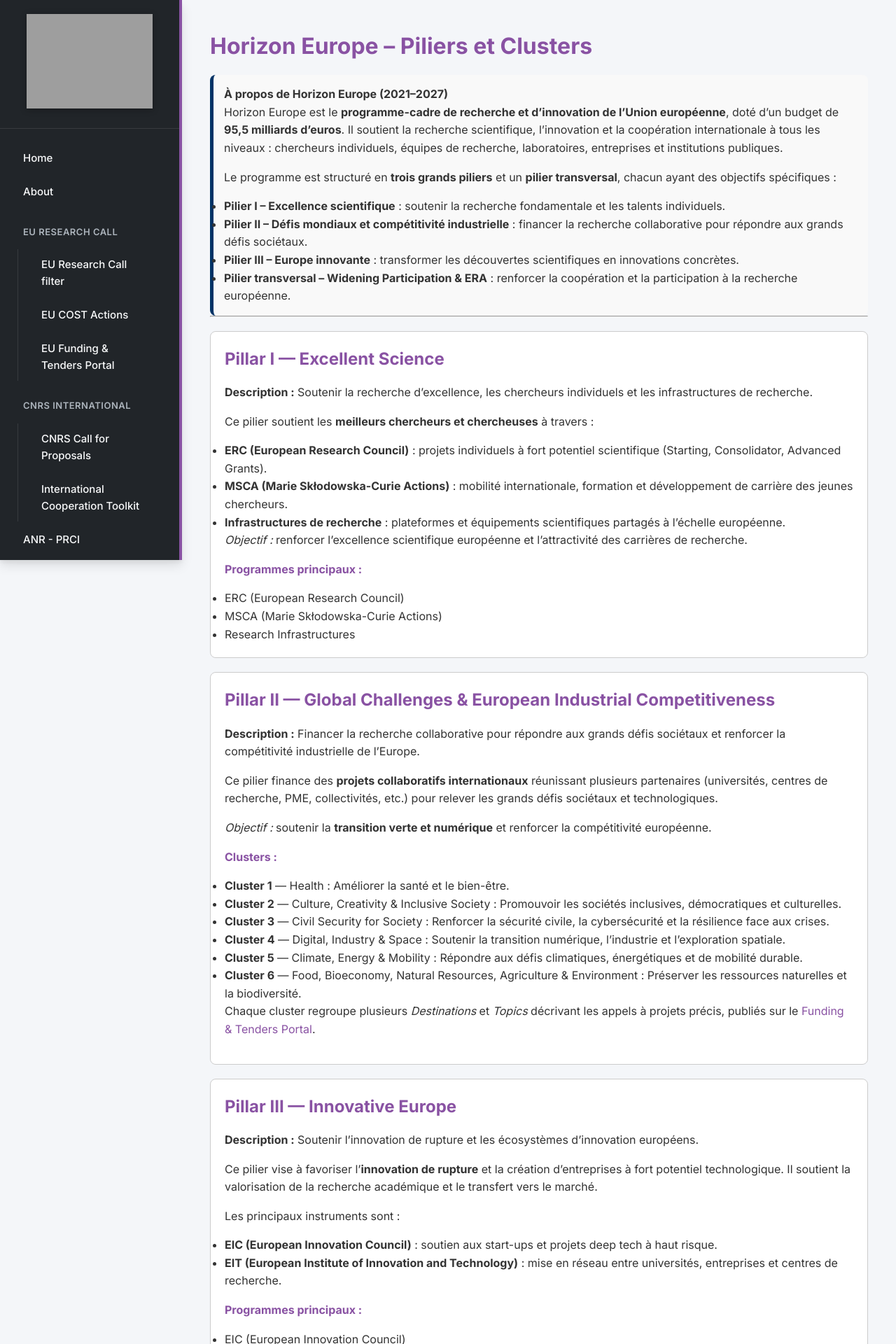
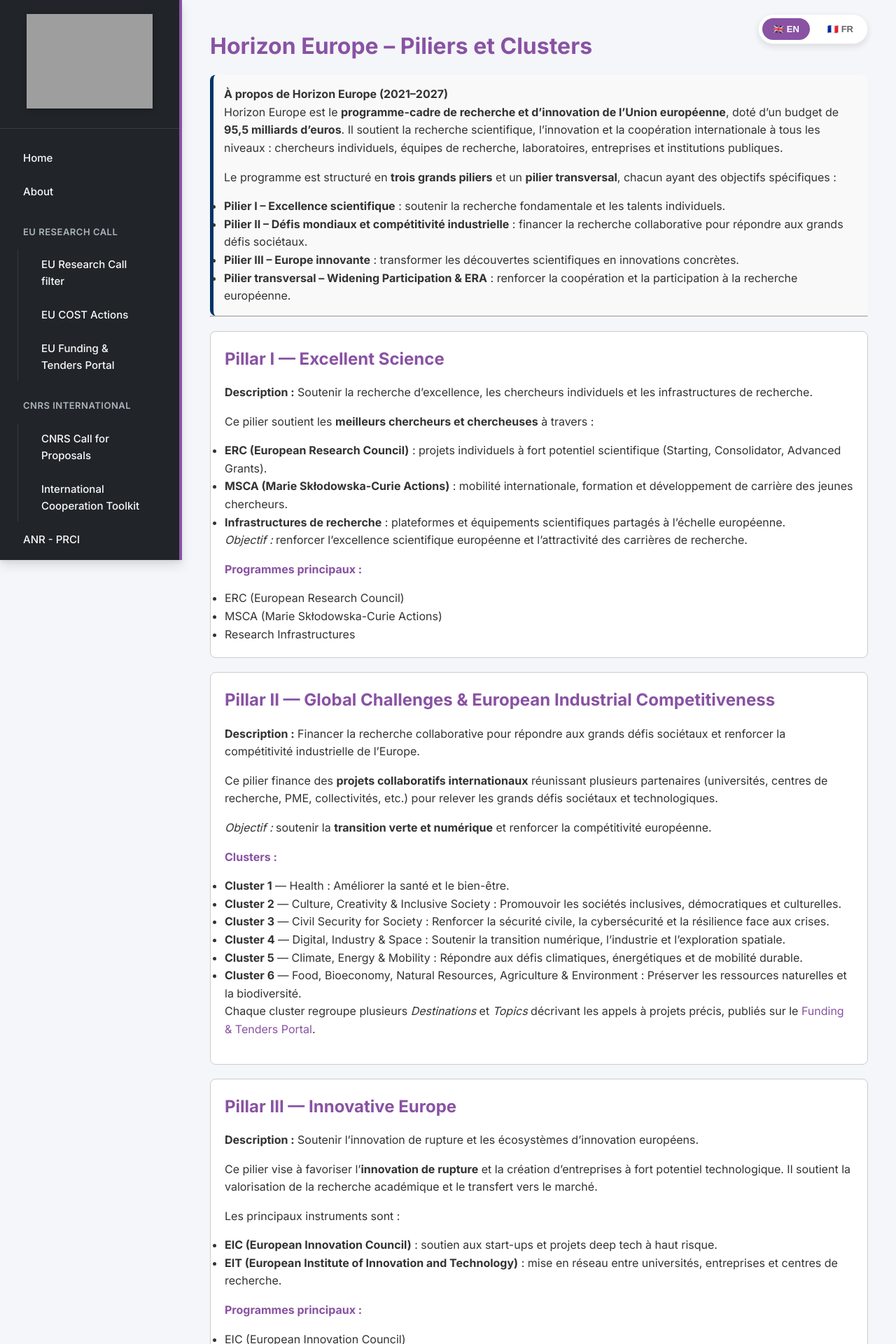
Before and after one commit to jgaber/PoleInternational, a Django app: page /horizon-pillars/ in a window 1280 px wide. Shown: the top 1920 px of the page at 70% size. Run offline with Django 5.2, Linux system fonts and the light colour scheme; parts of the project's set-up code (start-up, migrations or seed data) failed here and were passed over; grey boxes are pictures that could not be loaded.

Commit message:
Move language switcher to top right with flag buttons and cleaner UI

```diff
--- a/international/static/css/styles.css
+++ b/international/static/css/styles.css
@@ -244,27 +244,47 @@ a:hover {
     z-index: 10;
 }
 
-/* Language Switcher */
-.language-switcher {
-    margin: 25px 15px 10px;
-    padding-top: 20px;
-    border-top: 1px solid rgba(255,255,255,0.1);
+/* Language Switcher (Top Right) */
+.top-language-switcher {
+    position: fixed;
+    top: 20px;
+    right: 40px;
+    z-index: 2000;
 }
 
-.language-switcher select {
-    width: 100%;
-    padding: 8px;
-    background-color: var(--sidebar-hover-bg);
-    color: white;
-    border: 1px solid rgba(255,255,255,0.2);
-    border-radius: 4px;
+.lang-options {
+    display: flex;
+    gap: 10px;
+    background: white;
+    padding: 5px;
+    border-radius: 50px;
+    box-shadow: 0 4px 10px rgba(0,0,0,0.1);
+    border: 1px solid #eee;
+}
+
+.lang-btn {
+    background: none;
+    border: none;
+    padding: 8px 15px;
+    border-radius: 50px;
     cursor: pointer;
-    font-size: 14px;
+    font-weight: 600;
+    font-size: 13px;
+    color: #666;
+    display: flex;
+    align-items: center;
+    gap: 6px;
     transition: all 0.3s ease;
 }
 
-.language-switcher select:hover {
-    border-color: var(--brand-red);
+.lang-btn:hover {
+    background-color: #f8f9fa;
+    color: var(--brand-red);
+}
+
+.lang-btn.active {
+    background-color: var(--brand-red);
+    color: white;
 }
 
 /* Hero Section */
--- a/international/templates/international/base.html
+++ b/international/templates/international/base.html
@@ -10,6 +10,23 @@
 </head>
 <body>
     <div class="container">
+        <!-- Language Switcher (Top Right) -->
+        <div class="top-language-switcher">
+            {% get_current_language as LANGUAGE_CODE %}
+            <form action="{% url 'set_language' %}" method="post" id="lang-form">
+                {% csrf_token %}
+                <input name="next" type="hidden" value="{{ request.get_full_path }}">
+                <div class="lang-options">
+                    <button type="submit" name="language" value="en" class="lang-btn {% if LANGUAGE_CODE == 'en' %}active{% endif %}">
+                        🇬🇧 EN
+                    </button>
+                    <button type="submit" name="language" value="fr" class="lang-btn {% if LANGUAGE_CODE == 'fr' %}active{% endif %}">
+                        🇫🇷 FR
+                    </button>
+                </div>
+            </form>
+        </div>
+
         <!-- Vertical Menu -->
         <nav class="sidebar">
             <div class="brand-header">
@@ -51,26 +68,6 @@
 
                 <li><a href="/contacts/">Contact</a></li>
             </ul>
-
-            <!-- Language Switcher -->
-            <div class="language-switcher">
-                <form action="{% url 'set_language' %}" method="post">
-                    {% csrf_token %}
-                    <input name="next" type="hidden" value="{{ request.get_full_path }}">
-                    <select name="language" onchange="this.form.submit()">
-                        {% get_current_language as LANGUAGE_CODE %}
-                        {% get_available_languages as LANGUAGES %}
-                        {% get_language_info_list for LANGUAGES as languages %}
-                        {% for language in languages %}
-                            <option value="{{ language.code }}"{% if language.code == LANGUAGE_CODE %} selected{% endif %}>
-                                {{ language.name_local }} ({{ language.code }})
-                            </option>
-                        {% endfor %}
-                    </select>
-                </form>
-            </div>
-
-            </ul>
         </nav>
 
         <!-- Main Content -->
```
